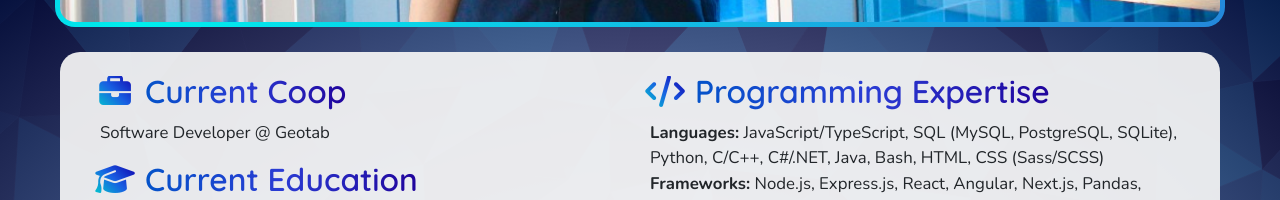
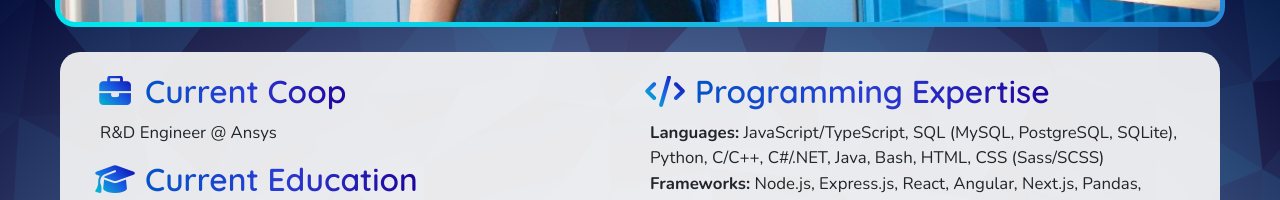
Before and after one commit to mcpenguin/the-arctic-blog, a React (Create React App) app: page / in a window 1280 px wide. Shown: the part 1580-1780 px from the top of the page. Built offline with nearby package versions, Linux system fonts and the light colour scheme.

Commit message:
changed current coop

```diff
--- a/src/components/AboutMe/AboutMe.tsx
+++ b/src/components/AboutMe/AboutMe.tsx
@@ -56,7 +56,7 @@ const AboutMe = (props) => (
               <PersonalFact
                 iconName="fas fa-briefcase"
                 title="Current Coop"
-                body={<>Software Developer @ Geotab</>}
+                body={<>R&D Engineer @ Ansys</>}
               />
               <PersonalFact
                 iconName="fas fa-graduation-cap"
```
